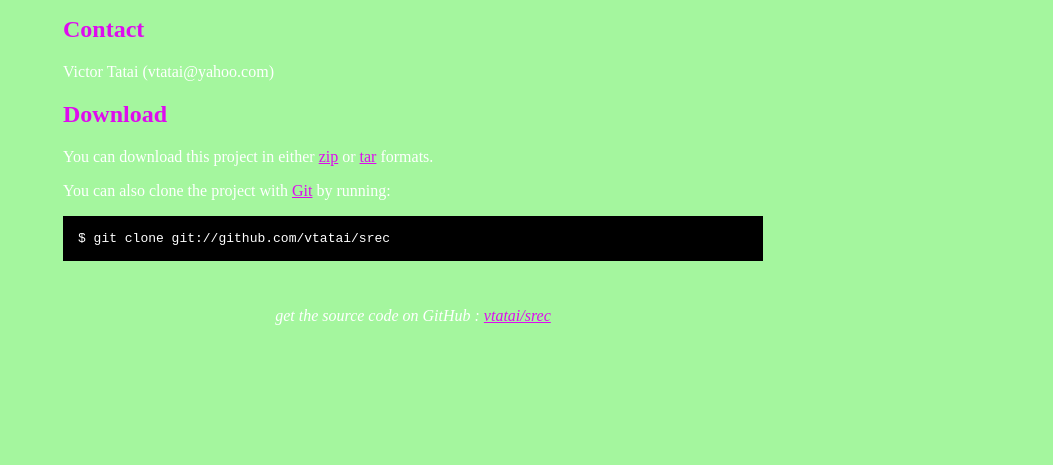
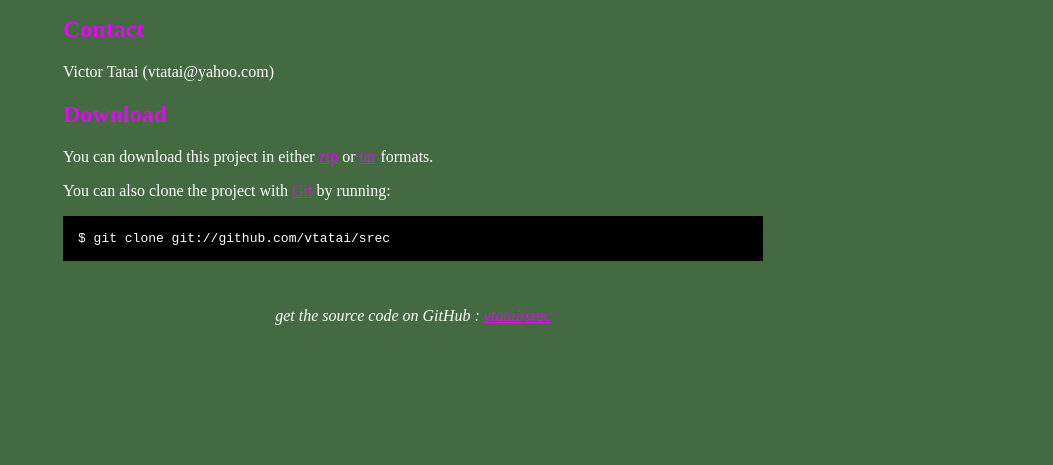
Before and after one commit to vtatai/srec, a plain HTML site: page index.html in a window 1280 px wide. Shown: the part 335-800 px from the top of the page, without its empty margins (227-1280 px from the left). Drawn offline with Linux system fonts and the light colour scheme.

Commit message:
Changing color

```diff
--- a/index.html
+++ b/index.html
@@ -10,7 +10,7 @@
 	<style type="text/css">
 		body {
   		margin-top: 1.0em;
-  		background-color: #a4f69e;
+  		background-color: #436a40;
 		  font-family: "Helvetica,Arial,FreeSans";
   		color: #ffffff;
     }
```
